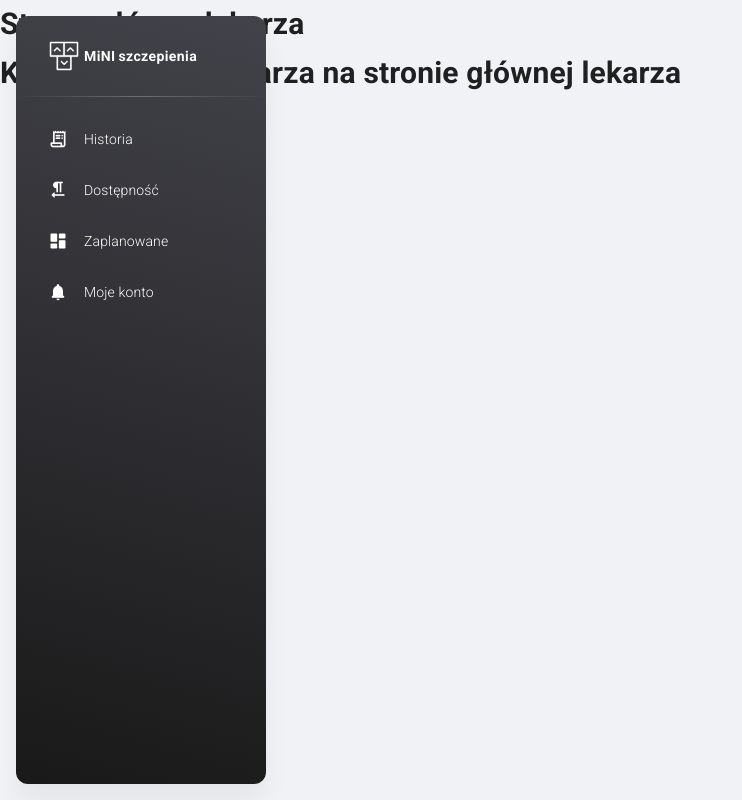
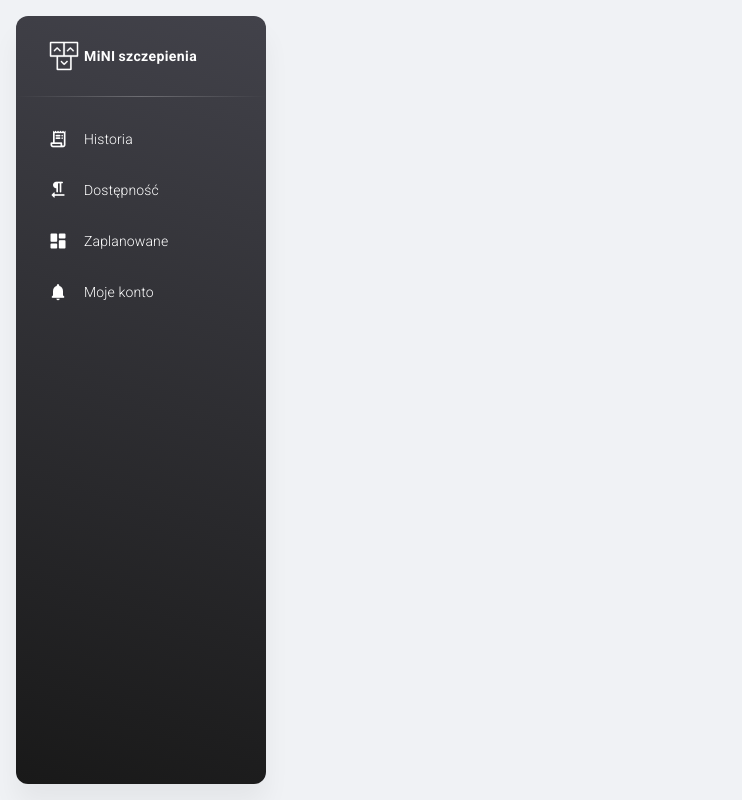
Before and after one commit to io2-2022-JKL/K_VaccinationSystem_Frontend, a React (Create React App) app: page /doctor in a window 1280 px wide. Shown: the whole page, without its empty margins (0-742 px from the left). Built offline with nearby package versions, Linux system fonts and the light colour scheme.

Commit message:
auth protected routes

```diff
--- a/src/App.js
+++ b/src/App.js
@@ -133,6 +133,7 @@ import { useMaterialUIController, setMiniSidenav, setOpenConfigurator } from "co
 import brandWhite from "assets/images/logo-ct.png";
 import brandDark from "assets/images/logo-ct-dark.png";
 import { MarkEmailUnreadOutlined } from "@mui/icons-material";
+import useLogin from "./logic/useLogin";
 
 export default function App() {
     const [controller, dispatch] = useMaterialUIController();
@@ -149,6 +150,7 @@ export default function App() {
     const [onMouseEnter, setOnMouseEnter] = useState(false);
     const [rtlCache, setRtlCache] = useState(null);
     const { pathname } = useLocation();
+    const {isLoggedIn} = useLogin();
 
 
     // Open sidenav when mouse enter on mini sidenav
@@ -208,8 +210,7 @@ export default function App() {
         if (curPath === "patient") return "/patient";
         if (curPath === "doctor") return "/doctor";
         if (curPath === "admin") return "/admin";
-        if (curPath === "home") return "/home";
-        return "/home";
+        return "/login";
     }
 
     return (
@@ -229,11 +230,10 @@ export default function App() {
             )}
             {layout === "vr" && <Configurator />}
             <Routes>
-                {getRoutes(authRoutes)}
-                {getRoutes(routes)}
-                {getRoutes(doctorRoutes)}
-                {getRoutes(adminRoutes)}
-                {getRoutes(homeRoutes)}
+                {isLoggedIn("/admin") ? getRoutes(adminRoutes) :
+                    isLoggedIn("/doctor") ? getRoutes(doctorRoutes) :
+                        isLoggedIn("/patient") ? getRoutes(routes) : getRoutes(authRoutes)
+                }
                 <Route path="*" element={<Navigate to={mainRoute()} />} />
             </Routes>
         </ThemeProvider>
--- a/src/logic/api/ApiConnection.js
+++ b/src/logic/api/ApiConnection.js
@@ -4,8 +4,8 @@ import useLogin from "../useLogin";
 export default (path) => {
     const {GetToken} = useLogin();
     const token = GetToken(path);
-    const url = "https://systemszczepien.azurewebsites.net/"
-    //const url = `https://vaccinationsystemapi.azurewebsites.net`
+    //const url = "https://systemszczepien.azurewebsites.net/"
+    const url = `https://vaccinationsystemapi.azurewebsites.net`
     if(token === null)
     {
         return axios.create({
```
